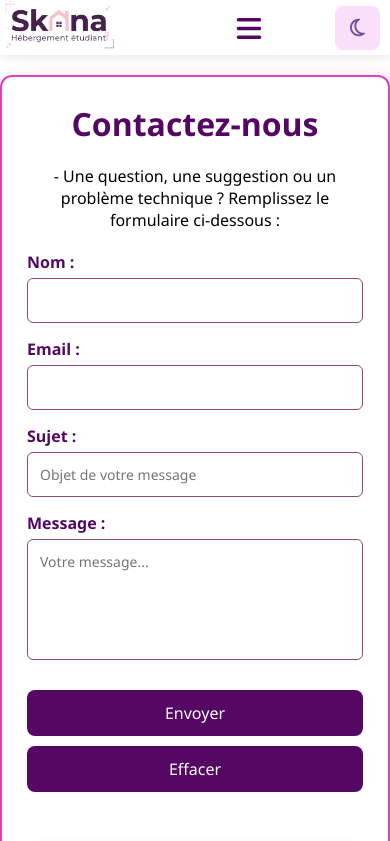
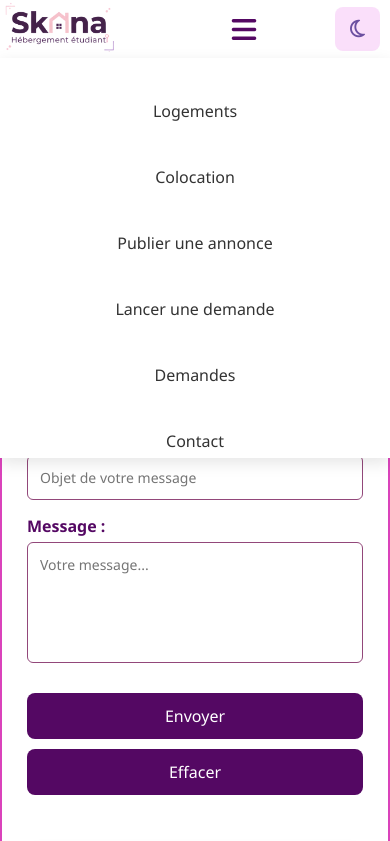
Before and after one commit to winter892/Skenna_V_2, a plain HTML site: page contact.html in a window 390 px wide. Both pictures are taken after a click on the element 249 px from the left and 27 px from the top of the page. Shown: the top 841 px of the page. Drawn offline with Linux system fonts and the light colour scheme; grey boxes are pictures that could not be loaded.

Commit message:
Mise à jour de style_contact.css   et  contact.html

```diff
--- a/contact.html
+++ b/contact.html
@@ -74,14 +74,42 @@
   <footer>
   <p>© 2025 Sknna.ma – Tous droits réservés.</p>
 </footer>
+
 <script>
-// Dark mode functionality
-document.addEventListener("DOMContentLoaded", () => {
+// ========== MENU BURGER FONCTIONNEL ==========
+document.addEventListener('DOMContentLoaded', function() {
+    const menuToggle = document.querySelector('.menu-toggle');
+    const nav = document.querySelector('nav');
+    const menu = document.querySelector('.menu');
 
+    // Menu burger functionality
+    if (menuToggle && nav) {
+        menuToggle.addEventListener('click', function(e) {
+            e.stopPropagation();
+            nav.classList.toggle('active');
+        });
+
+        // Fermer le menu en cliquant ailleurs
+        document.addEventListener('click', function(e) {
+            if (!nav.contains(e.target)) {
+                nav.classList.remove('active');
+            }
+        });
+
+        // Empêcher la fermeture quand on clique dans le menu
+        if (menu) {
+            menu.addEventListener('click', function(e) {
+                e.stopPropagation();
+            });
+        }
+    }
+
+    // ========== DARK MODE TOGGLE ==========
     const header = document.querySelector("header");
     const modeBtn = document.createElement("button");
     modeBtn.id = "darkModeToggle";
-    modeBtn.classList.add("dark-toggle-btn"); // ← important !
+    modeBtn.classList.add("dark-toggle-btn");
+
     modeBtn.innerHTML = `<i class="fa-regular fa-moon"></i>`;
     modeBtn.style.marginLeft = "15px";
     header.appendChild(modeBtn);
--- a/style_contact.css
+++ b/style_contact.css
@@ -285,3 +285,68 @@ body.dark-mode a{
 body.dark-mode footer {
   background-color: #111;
 }
+/* =====================================================
+   MENU BURGER FONCTIONNEL
+===================================================== */
+@media (max-width: 1000px) {
+    /* Cache le menu normal */
+    nav ul.menu {
+        display: none;
+        position: absolute;
+        top: 100%;
+        left: 0;
+        right: 0;
+        background: white;
+        flex-direction: column;
+        padding: 20px;
+        box-shadow: 0 5px 15px rgba(0,0,0,0.1);
+        z-index: 1000;
+        max-height: 400px;
+        overflow-y: auto;
+    }
+
+    /* Quand le menu est actif */
+    nav.active ul.menu {
+        display: flex !important;
+    }
+
+    nav ul.menu li {
+        margin: 10px 0;
+        text-align: center;
+    }
+
+    nav ul.menu li a {
+        display: block;
+        padding: 12px;
+        border-radius: 8px;
+        transition: all 0.3s ease;
+    }
+
+    /* Style pour le dark mode */
+    body.dark-mode nav ul.menu {
+        background: #470550ff;
+    }
+
+    body.dark-mode nav ul.menu li a {
+        color: #f5f5f5;
+    }
+
+    body.dark-mode nav ul.menu li a:hover {
+        background-color: #92487A;
+    }
+
+    /* Améliore le bouton menu */
+    .menu-toggle {
+        display: block;
+        font-size: 28px;
+        color: #540863;
+        cursor: pointer;
+        padding: 10px 15px;
+        background: none;
+        border: none;
+    }
+
+    body.dark-mode .menu-toggle {
+        color: #f5f5f5;
+    }
+}
```
